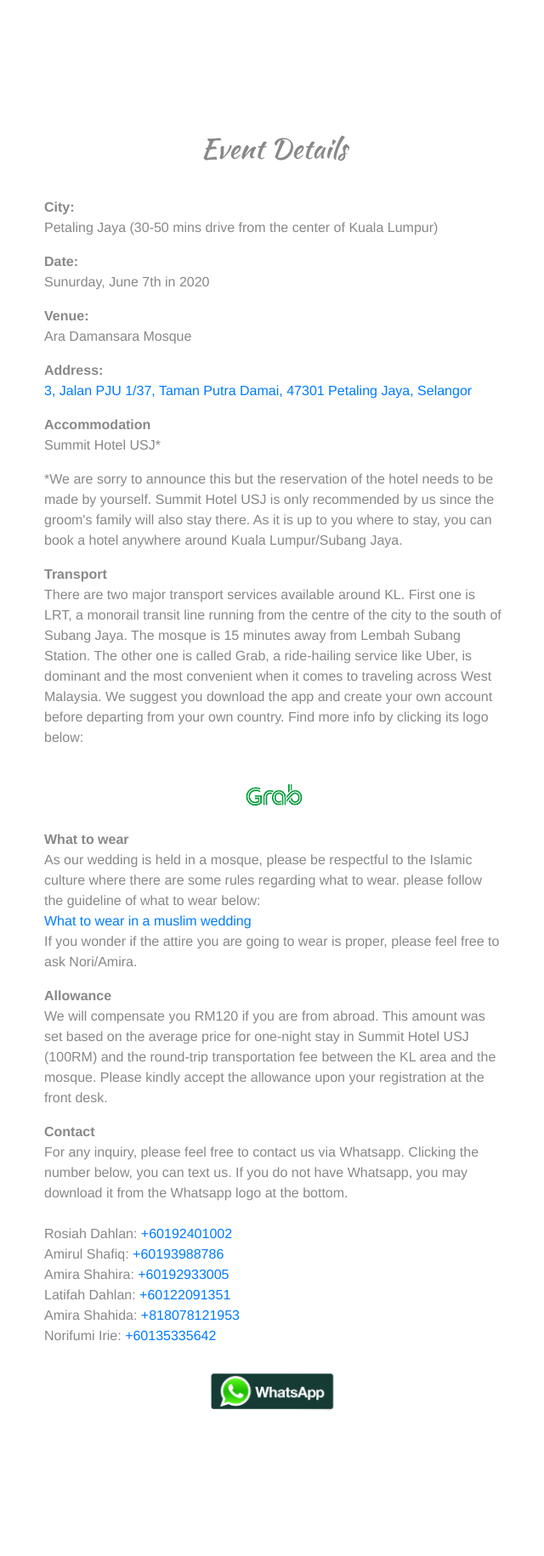
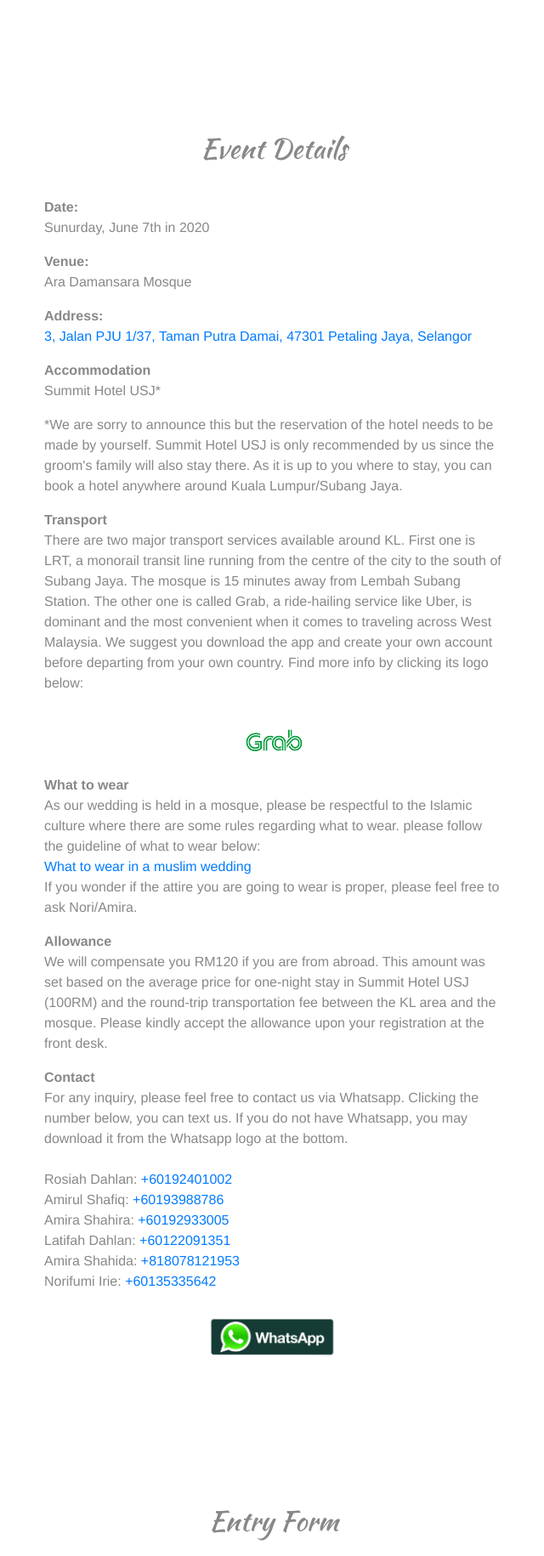
Before and after one commit to norifumi92/wedding_project, a Django app: page /wedding in a window 1280 px wide. Shown: the part 1387-3218 px from the top of the page at 85% size, without its empty margins (318-958 px from the left). Run offline with Django 3.2, Linux system fonts and the light colour scheme; some libraries are stand-ins or nearby versions; grey boxes are pictures that could not be loaded.

Commit message:
Updated the contents of wedding.html

```diff
--- a/my_app/templates/wedding.html
+++ b/my_app/templates/wedding.html
@@ -43,12 +43,6 @@
         <div class="scroll-bg">
             <div class="row justify-content-center header">
             <h2>Event Details</h2>
-            </div>
-            <div class="row justify-content-start section">
-                    <p>
-                        <b>City:</b><br>
-                        Petaling Jaya (30-50 mins drive from the center of Kuala Lumpur)<br>
-                    </p>
             </div>
             <div class="row justify-content-start section">
             <p>
```
